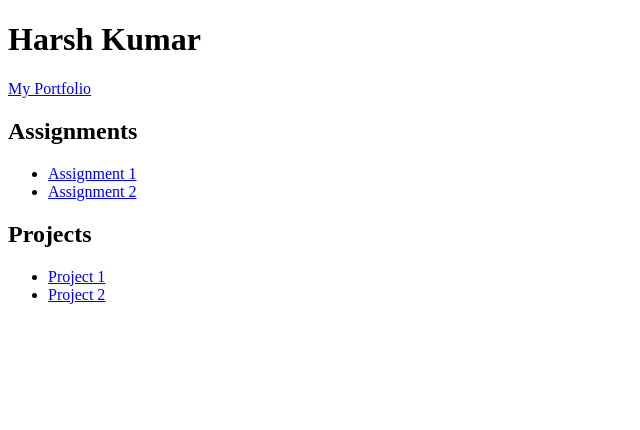
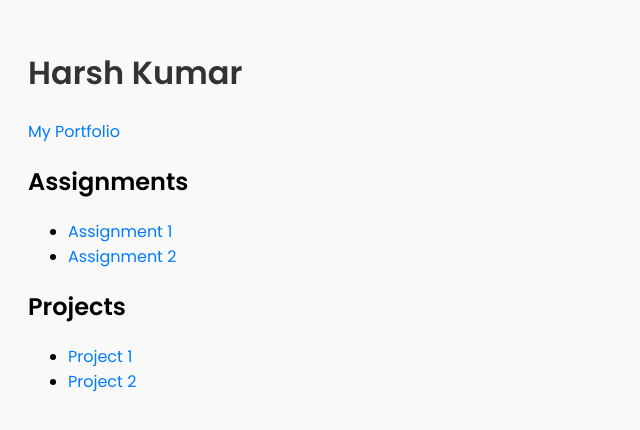
Before and after one commit to Harshkumar040/Harshkumar040.github.io, a plain HTML site: page index.html in a window 1280 px wide. Shown: the whole page, without its empty margins (0-640 px from the left). Drawn offline with Linux system fonts and the light colour scheme.

Commit message:
update portfolio index.html

```diff
--- a/index.html
+++ b/index.html
@@ -5,31 +5,50 @@
   <meta name="viewport" content="width=device-width, initial-scale=1.0"/>
   <title>Harsh Kumar - Projects & Assignments</title>
   <link href="https://fonts.googleapis.com/css2?family=Poppins:wght@400;600&display=swap" rel="stylesheet">
+  <style>
+    body {
+      font-family: 'Poppins', sans-serif;
+      background-color: #f9f9f9;
+      padding: 20px;
+    }
+    h1 {
+      color: #333;
+    }
+    .section {
+      margin-bottom: 20px;
+    }
+    a {
+      text-decoration: none;
+      color: #007bff;
+    }
+    a:hover {
+      text-decoration: underline;
+    }
+  </style>
 </head>
 <body>
 
   <h1>Harsh Kumar</h1>
 
   <div class="section">
-
-      <a href="portfolio/index.html" target="_blank">My Portfolio</a>
-
+    <a href="portfolio/index.html">My Portfolio</a>
   </div>
 
   <div class="section">
     <h2>Assignments</h2>
     <ul>
-      <li><a href="a1/index.html" target="_blank">Assignment 1</a></li>
-      <li><a href="a2/index.html" target="_blank">Assignment 2</a></li>
+      <li><a href="a1/index.html">Assignment 1</a></li>
+      <li><a href="a2/index.html">Assignment 2</a></li>
     </ul>
   </div>
 
   <div class="section">
     <h2>Projects</h2>
     <ul>
-      <li><a href="p1/index.html" target="_blank">Project 1</a></li>
-      <li><a href="p2/index.html" target="_blank">Project 2</a></li>
+      <li><a href="p1/index.html">Project 1</a></li>
+      <li><a href="p2/index.html">Project 2</a></li>
     </ul>
   </div>
+
 </body>
 </html>
```
